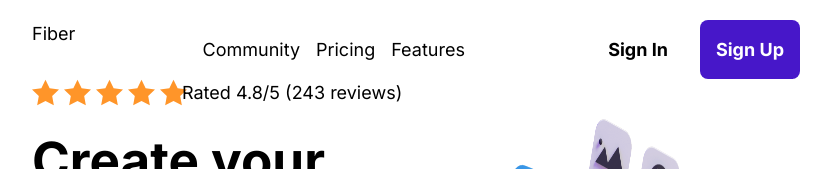
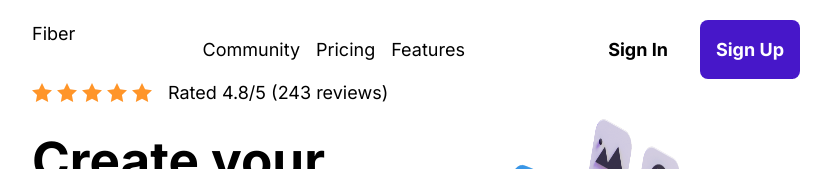
Before and after one commit to danielcgilibert/Fiber-Landing-Page, a plain HTML site: page index.html in a window 1280 px wide. Shown: the top 169 px of the page, without its empty margins (224-1055 px from the left). Drawn offline with nearby package versions, Linux system fonts and the light colour scheme.

Commit message:
:bug: fix bug css

```diff
--- a/style.css
+++ b/style.css
@@ -12,12 +12,10 @@ body {
 
 .section__rated {
   display: none;
-  gap: 2.5rem;
 }
 
 .section__rated div {
-  display: flex;
-  gap: 5px;
+  display: none;
 }
 
 main {
@@ -349,12 +347,16 @@ footer section {
   }
   .section__rated {
     display: flex;
-    gap: 2.5rem;
+    gap: 1rem;
   }
 
   .section__rated div {
     display: flex;
     gap: 5px;
+  }
+
+  .section__rated div img {
+    width: 20px;
   }
   .illustration {
     width: 90%;
```
